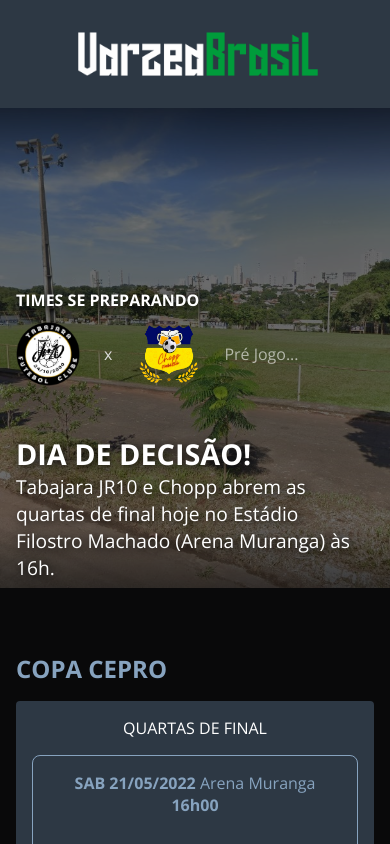
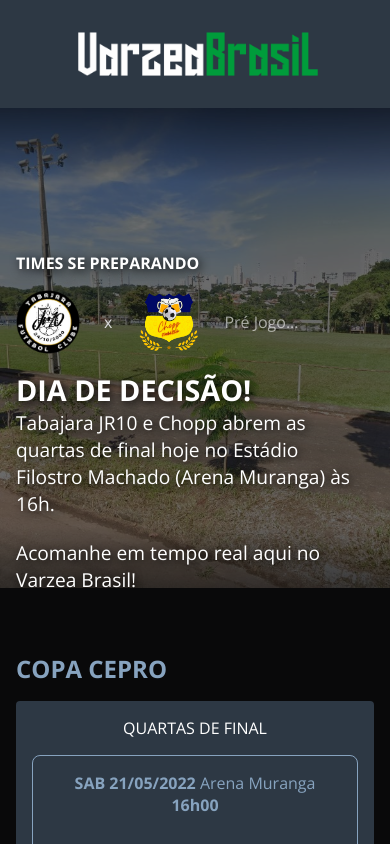
Before and after one commit to edgaregidio/varzeabrasil-app, a React (Vite) app in the folder web/: page / in a window 390 px wide. Shown: the top 844 px of the page. Built offline with nearby package versions, Linux system fonts and the light colour scheme.

Commit message:
new live

```diff
--- a/web/src/pages/Main/index.jsx
+++ b/web/src/pages/Main/index.jsx
@@ -4,6 +4,7 @@
 import GunnersMain from '../../components/GunnersMain'
 import './styles.css'
 import Nav from '../../components/Nav'
+import Ball from '../../assets/ball.png'
 
 import Tabajara from '../../assets/tabajara.png'
 import Chopp from '../../assets/chopp.png'
@@ -32,6 +33,13 @@
               Tabajara JR10 e Chopp abrem as quartas de final hoje no Estádio
               Filostro Machado (Arena Muranga) às 16h.
             </p>
+            <br />
+            <p>Acomanhe em tempo real aqui no Varzea Brasil!</p>
+
+            {/* <p className="game-details">⚽ - Gol do </p>
+            <p className="game-details">🟨 - Cartão amarelo para </p>
+            <p className="game-details">🟥 - Cartão vermelho para</p>
+            <p className="game-details"></p> */}
           </div>
         </section>
         <section className="container"></section>
--- a/web/src/pages/Main/styles.css
+++ b/web/src/pages/Main/styles.css
@@ -40,6 +40,13 @@
   background-repeat: no-repeat;
   background-position: 50% 0;
   background-size: cover;
+}
+
+.game-details {
+  position: relative;
+  display: flex;
+  font-size: 1rem;
+  margin: 0.5rem 0;
 }
 
 .news .card-news .game-time {
@@ -291,12 +298,12 @@
 
   .news .card-news .game-time {
     left: 1rem;
-    top: 11.3rem;
+    top: 9rem;
   }
 
   .news .card-news .row--pre-game {
     left: 1rem;
-    top: 12rem;
+    top: 10rem;
   }
 
   .news .card-news .row--pre-game img {
@@ -314,7 +321,7 @@
   .news .card-news p,
   .news .card-news h1 {
     left: 1rem;
-    top: 15rem;
+    top: 11rem;
   }
 
   .news .card-news h1 {
```
Also changed, not shown: web/src/assets/ball.png (added).
